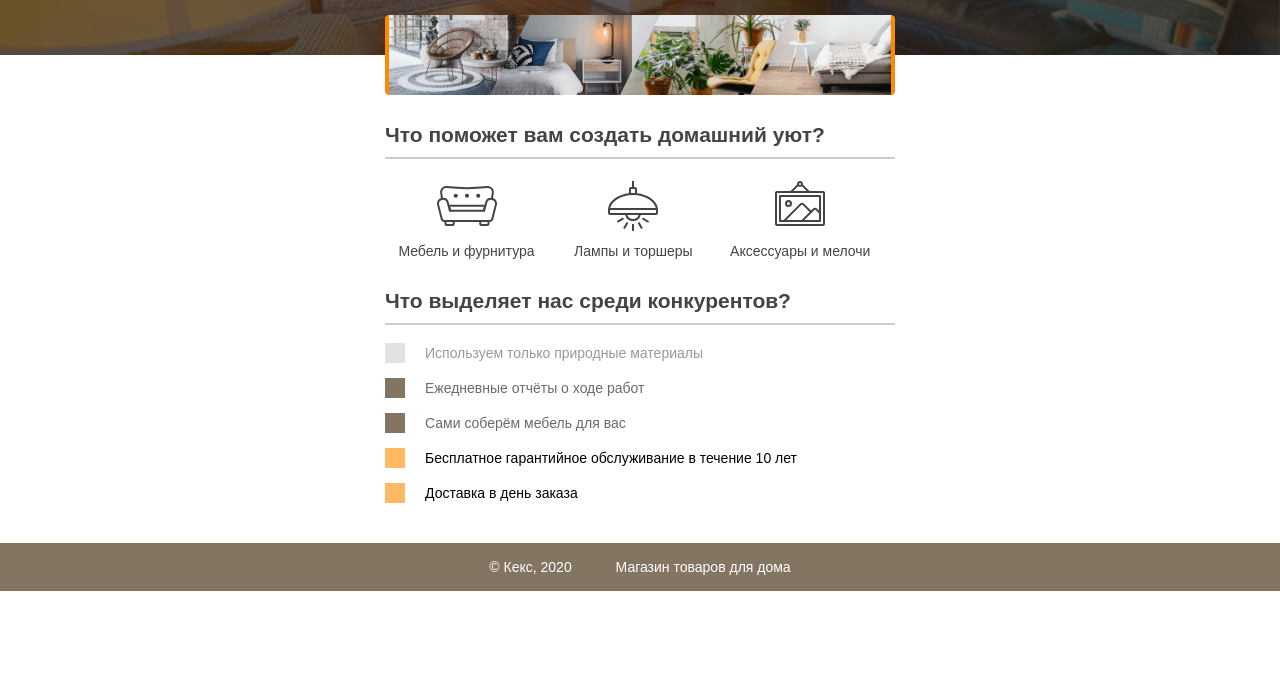
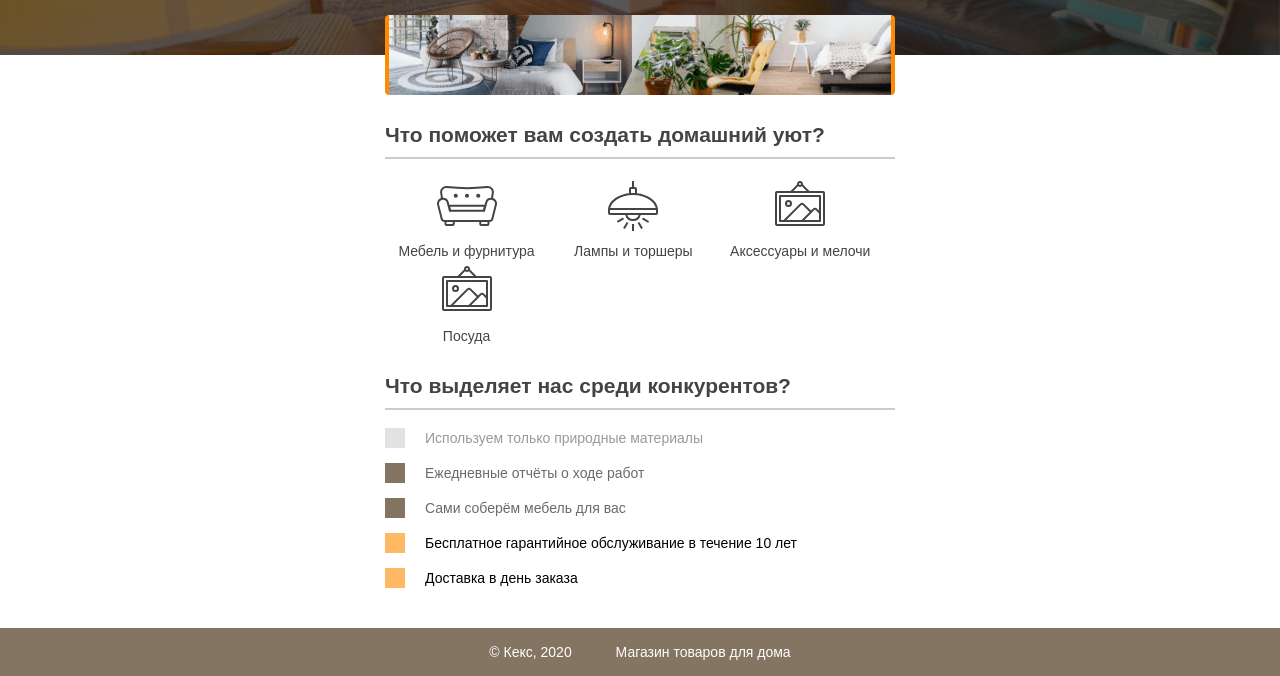
Before and after one commit to mylopert/Simple-page, a plain HTML site: page index.html in a window 1280 px wide. Shown: the part 161-837 px from the top of the page. Before the commit the page ends 800 px from the top, so only its background shows below. Drawn offline with Linux system fonts and the light colour scheme.

Commit message:
Update index.html

```diff
--- a/index.html
+++ b/index.html
@@ -19,6 +19,7 @@
       <p class="feature-furniture">Мебель и фурнитура</p>
       <p class="feature-lighting">Лампы и торшеры</p>
       <p class="feature-accessories">Аксессуары и мелочи</p>
+      <p class="feature-accessories">Посуда</p>
     </section>
 
     <section class="advantages">
```
